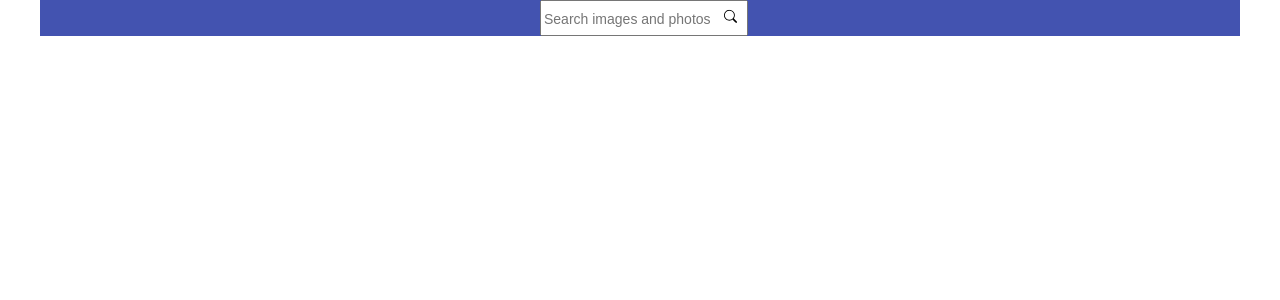
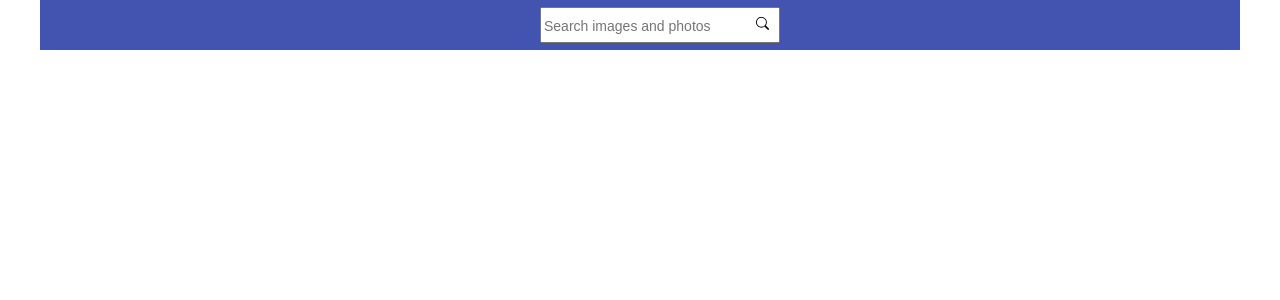
Before and after one commit to Burmikk/goit-react-hw-03-image-finder, a React (Create React App) app: page / in a window 1280 px wide. Shown: the top 300 px of the page. Built offline with nearby package versions, Linux system fonts and the light colour scheme.

Commit message:
edit search styles

```diff
--- a/src/components/ImageFinder/ImageFinder.jsx
+++ b/src/components/ImageFinder/ImageFinder.jsx
@@ -76,7 +76,7 @@ class ImageFinder extends Component {
       <div className={scss.container}>
         {showModal && (
           <Modal close={this.onClose}>
-            <img src={bigImg} alt="" width="800" />
+            <img src={bigImg} alt="" />
           </Modal>
         )}
         <SearchBar onSubmit={this.handelSubmitForm} />
--- a/src/components/ImageFinder/SearchBar/searchBar.module.scss
+++ b/src/components/ImageFinder/SearchBar/searchBar.module.scss
@@ -1,21 +1,22 @@
 .header {
   width: inherit;
+  height: 50px;
   margin: 0 auto;
   background-color: #4353b0;
 }
 .form {
   position: relative;
-
+  margin: 0 auto;
+  padding: 7px 0;
   width: 200px;
   height: 36px;
-
-  margin: 0 auto;
 }
 
 .input {
   width: 200px;
   height: 30px;
   font-size: 18px;
+  padding-inline-end: 34px;
   &::placeholder {
     font-size: 14px;
   }
@@ -26,7 +27,7 @@
   border-style: none;
   position: absolute;
   top: 50%;
-  left: 87%;
+  left: 103%;
   transform: translate(0, -50%);
   padding: 10px;
   cursor: pointer;
```
